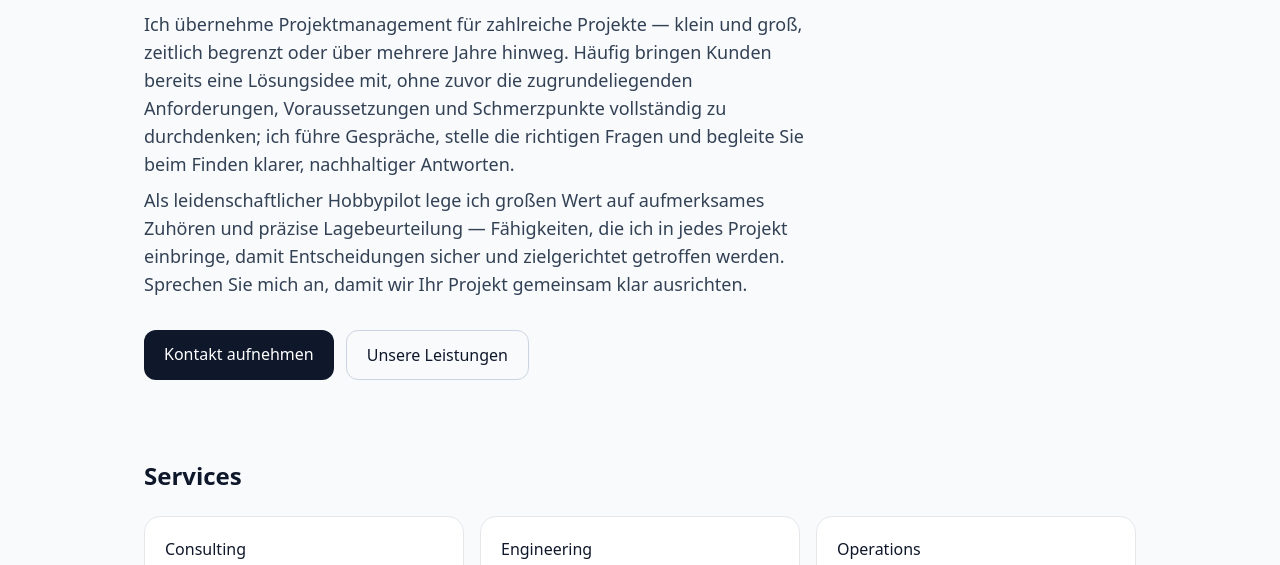
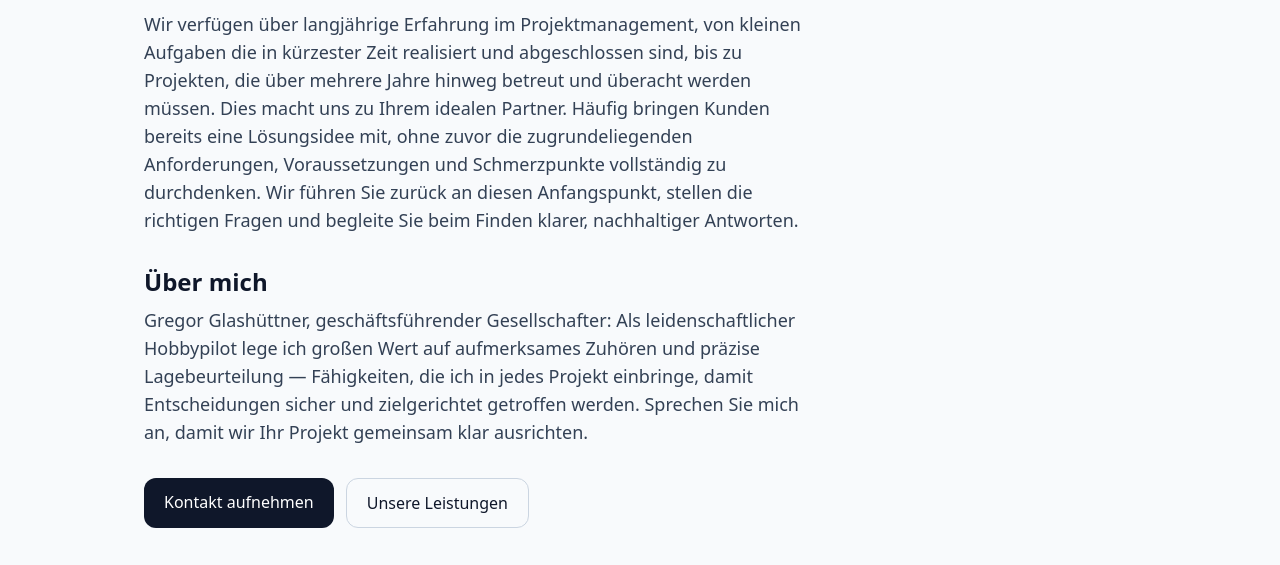
Before and after one commit to gregorglashuettner/itg-roger-website, a website: page src/index.html in a window 1280 px wide. Shown: the part 223-788 px from the top of the page. Drawn offline with nearby package versions, Linux system fonts and the light colour scheme; files that its build step writes are made by us from their sources.

Commit message:
changed main paragraph

```diff
--- a/src/index.html
+++ b/src/index.html
@@ -22,10 +22,12 @@
       <section class="py-10">
         <h1 class="text-4xl font-bold tracking-tight">Wir verstehen Ihr Projekt.</h1>
         <p class="mt-4 max-w-2xl text-lg text-slate-700">
-          Ich übernehme Projektmanagement für zahlreiche Projekte — klein und groß, zeitlich begrenzt oder über mehrere Jahre hinweg. Häufig bringen Kunden bereits eine Lösungsidee mit, ohne zuvor die zugrundeliegenden Anforderungen, Voraussetzungen und Schmerzpunkte vollständig zu durchdenken; ich führe Gespräche, stelle die richtigen Fragen und begleite Sie beim Finden klarer, nachhaltiger Antworten.
+          Wir verfügen über langjährige Erfahrung im Projektmanagement, von kleinen Aufgaben die in kürzester Zeit realisiert und abgeschlossen sind, bis zu Projekten, die über mehrere Jahre hinweg betreut und überacht werden müssen. Dies macht uns zu Ihrem idealen Partner.
+          Häufig bringen Kunden bereits eine Lösungsidee mit, ohne zuvor die zugrundeliegenden Anforderungen, Voraussetzungen und Schmerzpunkte vollständig zu durchdenken. Wir führen Sie zurück an diesen Anfangspunkt, stellen die richtigen Fragen und begleite Sie beim Finden klarer, nachhaltiger Antworten.
         </p>
+        <h2 class="mt-8 text-2xl font-semibold">Über mich</h2>
         <p class="mt-2 max-w-2xl text-lg text-slate-700">
-          Als leidenschaftlicher Hobbypilot lege ich großen Wert auf aufmerksames Zuhören und präzise Lagebeurteilung — Fähigkeiten, die ich in jedes Projekt einbringe, damit Entscheidungen sicher und zielgerichtet getroffen werden. Sprechen Sie mich an, damit wir Ihr Projekt gemeinsam klar ausrichten.
+          Gregor Glashüttner, geschäftsführender Gesellschafter: Als leidenschaftlicher Hobbypilot lege ich großen Wert auf aufmerksames Zuhören und präzise Lagebeurteilung — Fähigkeiten, die ich in jedes Projekt einbringe, damit Entscheidungen sicher und zielgerichtet getroffen werden. Sprechen Sie mich an, damit wir Ihr Projekt gemeinsam klar ausrichten.
         </p>
         <div class="mt-8 flex gap-3">
           <a href="#contact" class="rounded-xl bg-slate-900 px-5 py-3 text-white font-medium hover:bg-slate-800">
```
